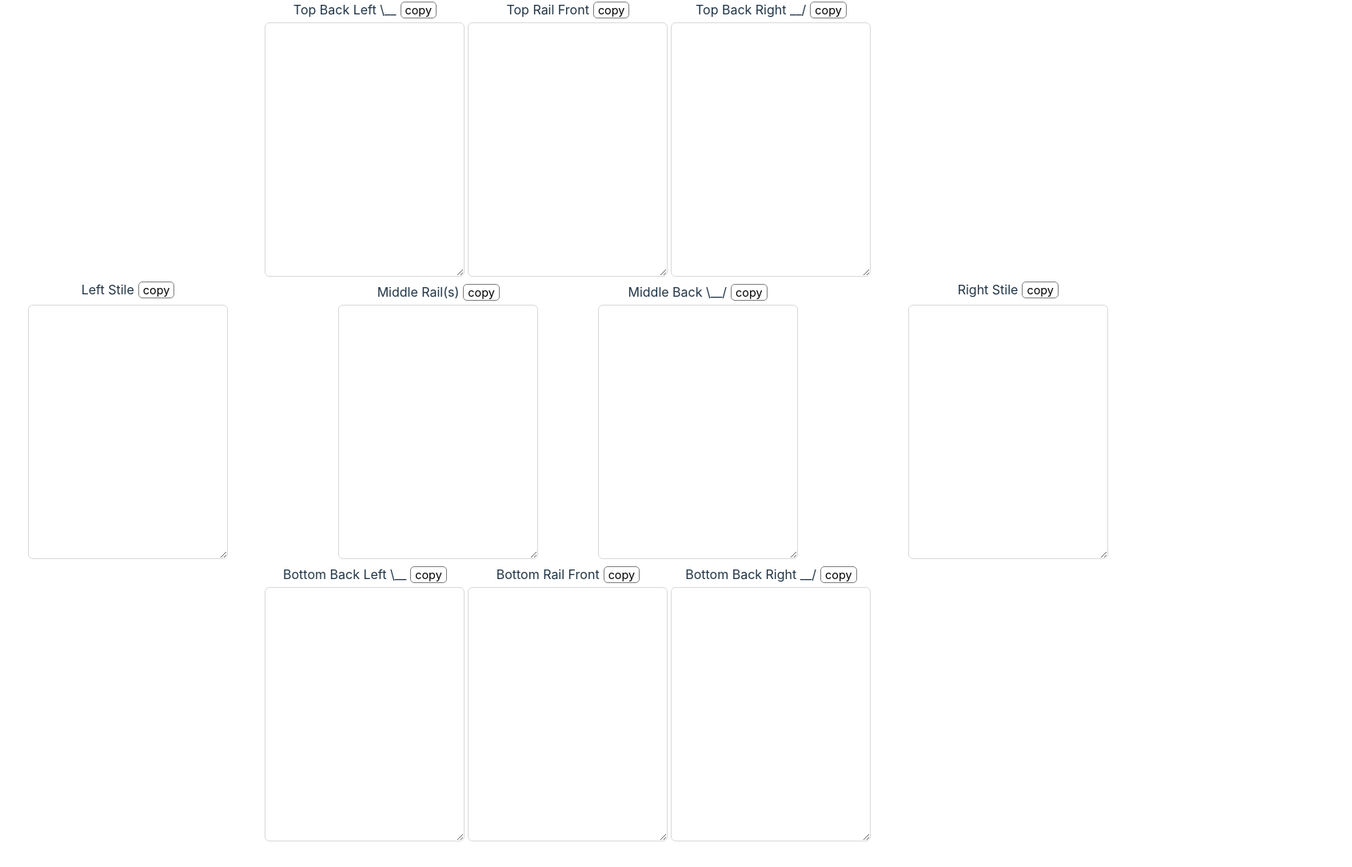
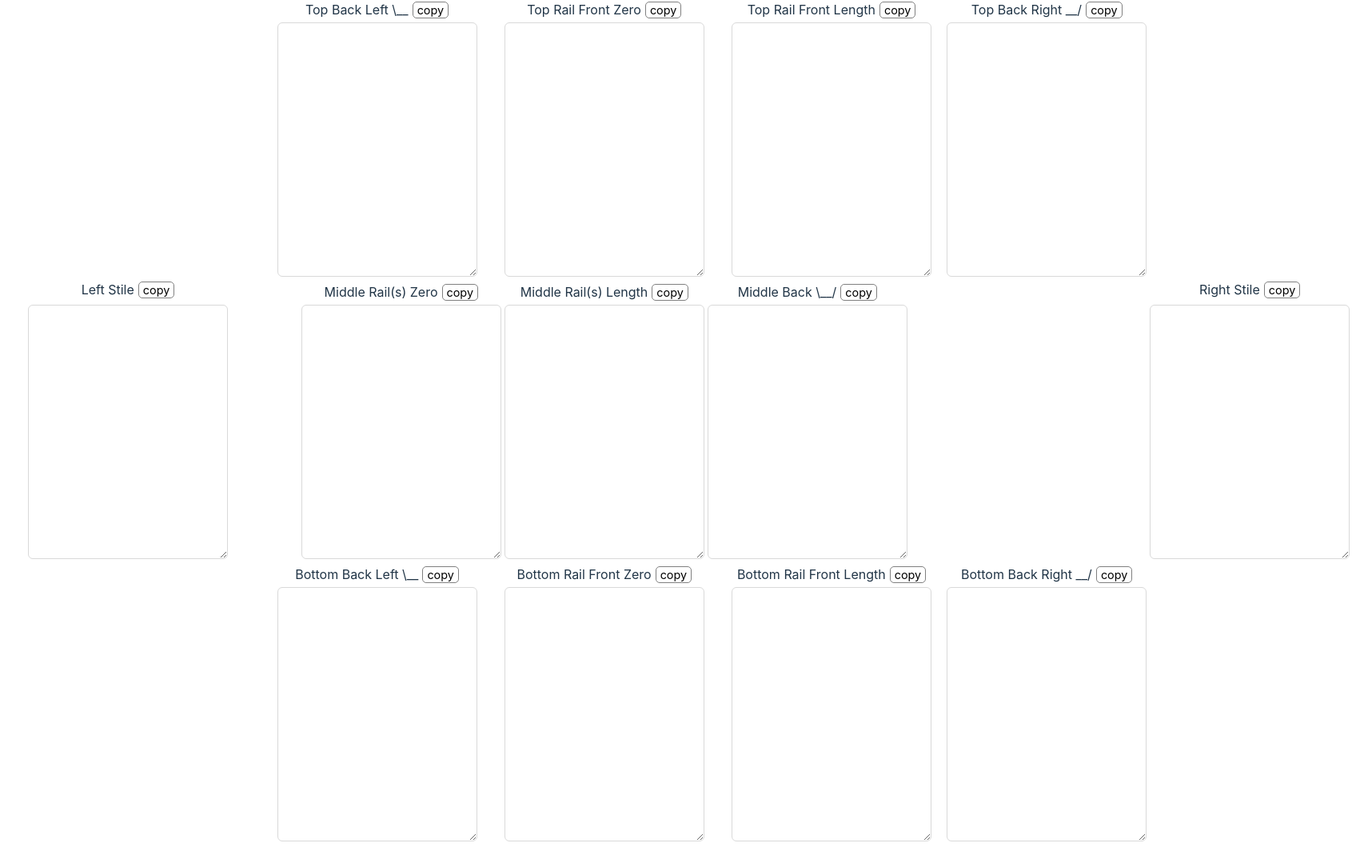
Before and after one commit to brettduersch/faceframe-frontend, a React (Vite) app: page / in a window 1280 px wide. Shown: the part 332-1416 px from the top of the page at 80% size, 1691 px wide, since content can reach past the window. Built offline with nearby package versions, Linux system fonts and the light colour scheme.

Commit message:
Single pass notch

```diff
--- a/src/components/FaceFrame.tsx
+++ b/src/components/FaceFrame.tsx
@@ -23,9 +23,12 @@ function FaceFrame(){
     const[width,setWidth]=useState<string>("24")
     const[gcLeft, setGcLeft]=useState<string>("")
     const[gcRight, setGcRight]=useState<string>("")
-    const[gcTop, setGcTop]=useState<string>("")
-    const[gcMiddle, setGcMiddle]=useState<string>("")
-    const[gcBottom, setGcBottom]=useState<string>("")
+    const[gcTopZero, setGcTopZero]=useState<string>("")
+    const[gcMiddleZero, setGcMiddleZero]=useState<string>("")
+    const[gcBottomZero, setGcBottomZero]=useState<string>("")
+    const[gcTopLen, setGcTopLen]=useState<string>("")
+    const[gcMiddleLen, setGcMiddleLen]=useState<string>("")
+    const[gcBottomLen, setGcBottomLen]=useState<string>("")
     const[gcTopBackRight, setGcTopBackRight]=useState<string>("")
     const[gcTopBackLeft, setGcTopBackLeft]=useState<string>("")
     const[gcMiddleBack, setGcMiddleBack]=useState<string>("")
@@ -35,9 +38,12 @@ function FaceFrame(){
     const[railLen, setRailLen] = useState<string>("")
     const[leftColor,setLeftColor]=useState<string>("black")
     const[rightColor,setRightColor]=useState<string>("black")
-    const[topColor,setTopColor]=useState<string>("black")
-    const[middleColor,setMiddleColor]=useState<string>("black")
-    const[bottomColor,setBottomColor]=useState<string>("black")
+    const[topZeroColor,setTopZeroColor]=useState<string>("black")
+    const[middleZeroColor,setMiddleZeroColor]=useState<string>("black")
+    const[bottomZeroColor,setBottomZeroColor]=useState<string>("black")
+    const[topLenColor,setTopLenColor]=useState<string>("black")
+    const[middleLenColor,setMiddleLenColor]=useState<string>("black")
+    const[bottomLenColor,setBottomLenColor]=useState<string>("black")
     const[topBackRightColor,setTopBackRightColor]=useState<string>("black")
     const[topBackLeftColor,setTopBackLeftColor]=useState<string>("black")
     const[middleBackColor,setMiddleBackColor]=useState<string>("black")
@@ -51,9 +57,12 @@ function FaceFrame(){
 
         setLeftColor('black')
         setRightColor('black')
-        setTopColor('black')
-        setMiddleColor('black')
-        setBottomColor('black')
+        setTopZeroColor('black')
+        setMiddleZeroColor('black')
+        setBottomZeroColor('black')
+        setTopLenColor('black')
+        setMiddleLenColor('black')
+        setBottomLenColor('black')
         setTopBackLeftColor('black')
         setTopBackRightColor('black')
         setBottomBackLeftColor('black')
@@ -91,9 +100,12 @@ function FaceFrame(){
             .then((res)=>{
                 setGcLeft(res.data.left)
                 setGcRight(res.data.right)
-                setGcTop(res.data.top)
-                setGcMiddle(res.data.middle)
-                setGcBottom(res.data.bottom)
+                setGcTopZero(res.data.topZero)
+                setGcMiddleZero(res.data.middleZero)
+                setGcBottomZero(res.data.bottomZero)
+                setGcTopLen(res.data.topLen)
+                setGcMiddleLen(res.data.middleLen)
+                setGcBottomLen(res.data.bottomLen)
                 setGcTopBackRight(res.data.topBackRight)
                 setGcTopBackLeft(res.data.topBackLeft)
                 setGcMiddleBack(res.data.middleBack)
@@ -174,13 +186,23 @@ function FaceFrame(){
                             </span>
                         </CopyToClipboard>
                     </td>
-                    <td >Top Rail Front
+                    <td >Top Rail Front Zero
                         <CopyToClipboard
-                            text = {gcTop}
-                            onCopy ={()=>setTopColor("red")}
+                            text = {gcTopZero}
+                            onCopy ={()=>setTopZeroColor("red")}
                         >
-                            <span style={{color:topColor}} className="copyButton">
-                                {topColor==="red"?"copied":"copy"}
+                            <span style={{color:topZeroColor}} className="copyButton">
+                                {topZeroColor==="red"?"copied":"copy"}
+                            </span>
+                        </CopyToClipboard>
+                    </td>
+                    <td >Top Rail Front Length
+                        <CopyToClipboard
+                            text = {gcTopLen}
+                            onCopy ={()=>setTopLenColor("red")}
+                        >
+                            <span style={{color:topLenColor}} className="copyButton">
+                                {topLenColor==="red"?"copied":"copy"}
                             </span>
                         </CopyToClipboard>
                     </td>
@@ -210,9 +232,17 @@ function FaceFrame(){
                     <td >
                         <TextArea
                             rows={14}
-                            value={gcTop}
-                            style={{width:'250px',color:topColor}}
-                            onChange={(e)=>setGcTop(e.target.value)}
+                            value={gcTopZero}
+                            style={{width:'250px',color:topZeroColor}}
+                            onChange={(e)=>setGcTopZero(e.target.value)}
+                        />
+                    </td>
+                    <td >
+                        <TextArea
+                            rows={14}
+                            value={gcTopLen}
+                            style={{width:'250px',color:topLenColor}}
+                            onChange={(e)=>setGcTopLen(e.target.value)}
                         />
                     </td>
                     <td >
@@ -242,13 +272,23 @@ function FaceFrame(){
                             <tr>
                                 <td></td>
 
-                                <td >Middle Rail(s)
+                                <td >Middle Rail(s) Zero
                                     <CopyToClipboard
-                                        text = {gcMiddle}
-                                        onCopy ={()=>setMiddleColor("red")}
+                                        text = {gcMiddleZero}
+                                        onCopy ={()=>setMiddleZeroColor("red")}
                                     >
-                                        <span style={{color:middleColor}} className="copyButton">
-                                            {middleColor==="red"?"copied":"copy"}
+                                        <span style={{color:middleZeroColor}} className="copyButton">
+                                            {middleZeroColor==="red"?"copied":"copy"}
+                                        </span>
+                                    </CopyToClipboard>
+                                </td>
+                                <td >Middle Rail(s) Length
+                                    <CopyToClipboard
+                                        text = {gcMiddleLen}
+                                        onCopy ={()=>setMiddleLenColor("red")}
+                                    >
+                                        <span style={{color:middleLenColor}} className="copyButton">
+                                            {middleLenColor==="red"?"copied":"copy"}
                                         </span>
                                     </CopyToClipboard>
                                 </td>
@@ -269,9 +309,17 @@ function FaceFrame(){
                                 <td >
                                     <TextArea
                                         rows={14}
-                                        value={gcMiddle}
-                                        style={{width:'250px',color:middleColor}}
-                                        onChange={(e)=>setGcMiddle(e.target.value)}
+                                        value={gcMiddleZero}
+                                        style={{width:'250px',color:middleZeroColor}}
+                                        onChange={(e)=>setGcMiddleZero(e.target.value)}
+                                    />
+                                </td>
+                                <td >
+                                    <TextArea
+                                        rows={14}
+                                        value={gcMiddleLen}
+                                        style={{width:'250px',color:middleLenColor}}
+                                        onChange={(e)=>setGcMiddleLen(e.target.value)}
                                     />
                                 </td>
                                 <td >
@@ -331,13 +379,23 @@ function FaceFrame(){
                             </span>
                         </CopyToClipboard>
                     </td>
-                    <td >Bottom Rail Front
+                    <td >Bottom Rail Front Zero
                         <CopyToClipboard
-                            text = {gcBottom}
-                            onCopy ={()=>setBottomColor("red")}
+                            text = {gcBottomZero}
+                            onCopy ={()=>setBottomZeroColor("red")}
                         >
-                            <span style={{color:bottomColor}} className="copyButton">
-                                {bottomColor==="red"?"copied":"copy"}
+                            <span style={{color:bottomZeroColor}} className="copyButton">
+                                {bottomZeroColor==="red"?"copied":"copy"}
+                            </span>
+                        </CopyToClipboard>
+                    </td>
+                    <td >Bottom Rail Front Length
+                        <CopyToClipboard
+                            text = {gcBottomLen}
+                            onCopy ={()=>setBottomLenColor("red")}
+                        >
+                            <span style={{color:bottomLenColor}} className="copyButton">
+                                {bottomLenColor==="red"?"copied":"copy"}
                             </span>
                         </CopyToClipboard>
                     </td>
@@ -367,9 +425,17 @@ function FaceFrame(){
                     <td >
                         <TextArea
                             rows={14}
-                            value={gcBottom}
-                            style={{width:'250px',color:bottomColor}}
-                            onChange={(e)=>setGcBottom(e.target.value)}
+                            value={gcBottomZero}
+                            style={{width:'250px',color:bottomZeroColor}}
+                            onChange={(e)=>setGcBottomZero(e.target.value)}
+                        />
+                    </td>
+                    <td >
+                        <TextArea
+                            rows={14}
+                            value={gcBottomLen}
+                            style={{width:'250px',color:bottomLenColor}}
+                            onChange={(e)=>setGcBottomLen(e.target.value)}
                         />
                     </td>
                     <td >
```
